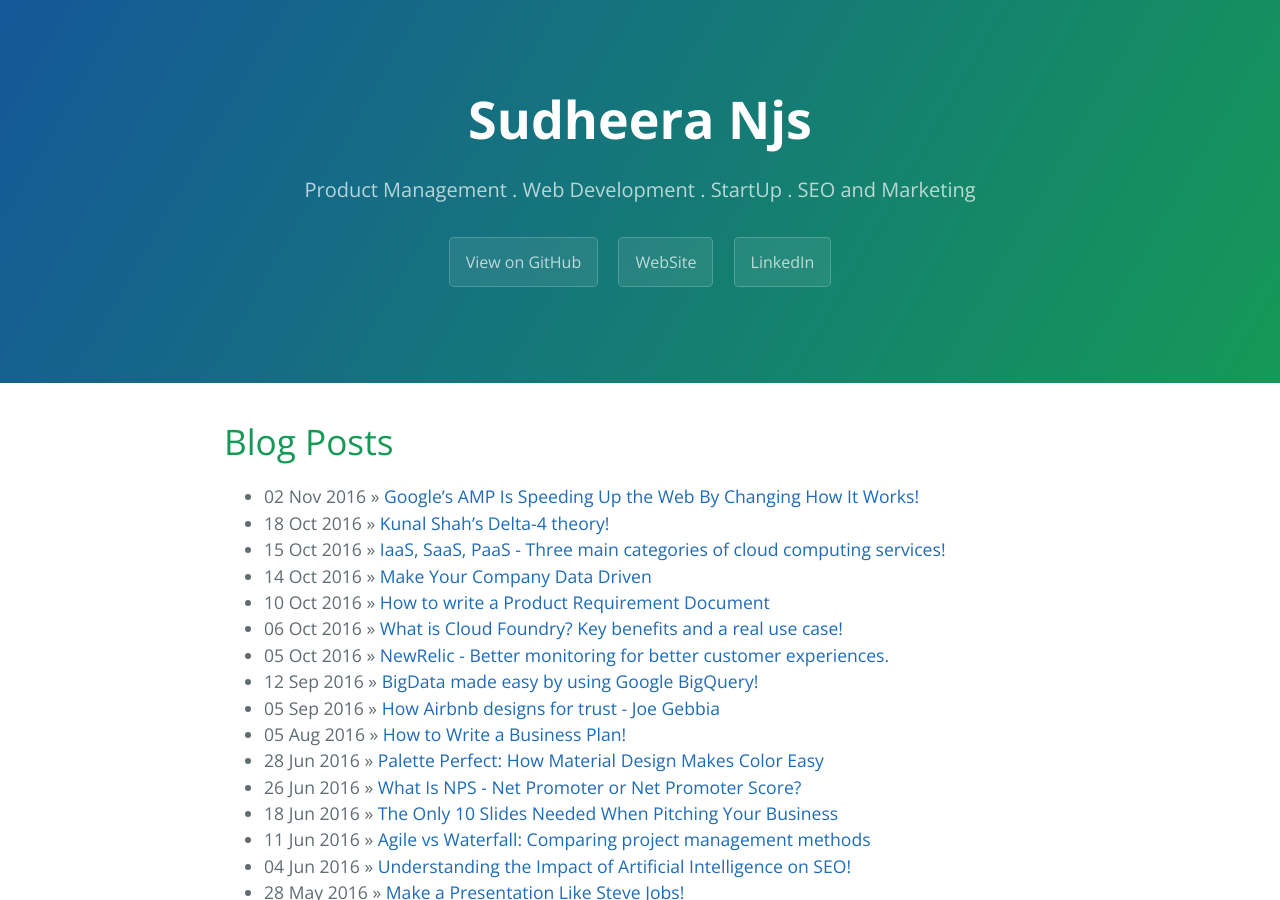
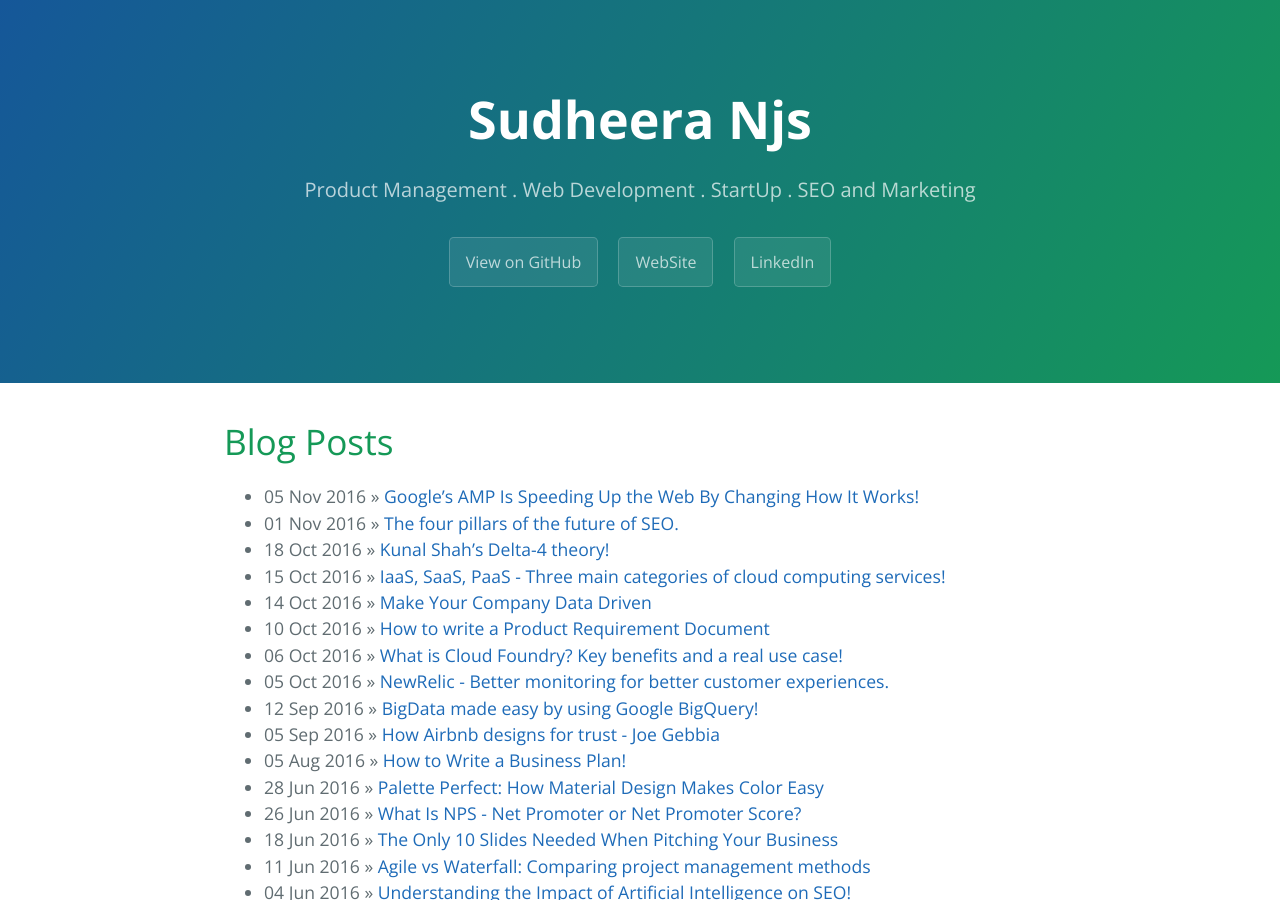
Before and after one commit to sudheeran/sudheeran.github.io, a Jekyll site: the page built from index.html, in a window 1280 px wide and 900 px high. Built offline with Jekyll 4.4.1, drawn with Linux system fonts in a browser that asks for light colours; the list of posts is cut into pages by our own code; some of the changed lines change nothing that is shown.

Commit message:
future seo article & noindex mettag

```diff
--- a/_includes/head.html
+++ b/_includes/head.html
@@ -2,6 +2,7 @@
   <meta charset="UTF-8">
   <title>{{ site.title }}</title>
   <meta name="viewport" content="width=device-width, initial-scale=1">
+  <META NAME="ROBOTS" CONTENT="NOINDEX, NOFOLLOW">
   <meta name="theme-color" content="#157878">
   <link rel="stylesheet" href="{{ site.baseurl }}/css/normalize.css">
   <link href='https://fonts.googleapis.com/css?family=Open+Sans:400,700' rel='stylesheet' type='text/css'>
--- /dev/null
+++ b/_posts/2016-11-01-sample-content.markdown
@@ -0,0 +1,76 @@
+---
+layout: default
+title:  "The four pillars of the future of SEO."
+date:   2016-11-01 16:50:00
+categories: main
+---
+
+<h2>What does the future of search engine optimization have in store for us? </h2>
+
+
+SEO has come a long way from being all about on-page optimization, building backlinks and creating “relevant” content. SEO is moving toward a more inclusive strategy that goes beyond new ways of link building or content marketing.
+
+A huge part of present-day SEO practices is brand building and influencing search queries themselves, as opposed to starting with a truckload of keywords and creating content around them. Therefore, while links, keywords, content and site optimization remain the building blocks of SEO, the columns on which the edifice is being built are taking on a different appearance. Let’s see what these pillars are.
+
+<h3>1. RankBrain </h3>
+
+
+<figure style="text-align:center;"><img src="/images/rb.jpg" title="RankBrain"></figure>
+
+
+Although RankBrain is the third most significant ranking factor in the Google algorithm, it is perhaps the most misunderstood one. The speculations and counter-speculations never seem to end.
+
+Since RankBrain was one of the few algorithm updates that Google first revealed to a major news publication, it has caught and held onto the attention of the general tech-reading public, in addition to search engine marketers.
+
+I personally believe Google’s admission that they fully don’t understand RankBrain. However, this doesn’t mask the fact that they’ve made great strides in using machine learning to entrust their prized search algorithm to it.
+
+Additionally, we do have some idea about what RankBrain does not do. According to Gary Illyes and Andrey Lipattsev of Google, RankBrain does not act on your backlink profile, content quality or click-through rate. It only helps the algorithm interpret queries better and match them with relevant page content.
+
+And since Google can do what it does best with less human intervention, industry leaders unanimously agreed that it will gain more significance. So it was no surprise when earlier this year, Jeff Dean revealed that RankBrain now processes every single Google search (that’s at least 63,000 a second) — up from barely 15 percent nine months before.
+
+The future has already happened here.
+
+
+<h3>2. Accelerated Mobile Pages (AMP)</h3>
+
+<figure style="text-align:center;"><img src="/images/am.jpg" title="AMP"></figure>
+
+
+AMP stands for Accelerated Mobile Pages, a Google-backed project designed as an open standard for any publisher to have pages load quickly on mobile devices.
+
+AMP HTML is a way to build web pages for static content that render with reliable, fast performance. It is our attempt at fixing what many perceive as painfully slow page load times – especially when reading content on the mobile web.
+
+In February 2016, Google integrated results from its Accelerated Mobile Pages project into its search results in the form of a “Top Stories” carousel in mobile results. Six months later, Google started displaying links to AMP pages in the main organic search results.
+
+
+<h3>3. The Knowledge Graph & Rich answers</h3>
+
+<figure style="text-align:center;"><img src="/images/kg.png" title="Knowledge Graph"></figure>
+
+
+Google’s Knowledge Graph, which it launched in 2012, is its slow but sure attempt to “organize the world’s information and make it universally accessible,” in line with their mission. In a nutshell, it’s Google’s attempt at scraping — sorry, replicating — Wikipedia:
+
+The Knowledge Graph is a knowledge base used by Google to enhance its search engine’s search results with semantic-search information gathered from a wide variety of sources.
+
+The “wide variety of sources” includes Wikidata (to which Google moved its Freebase data and actively contributes), Wikipedia and the CIA World Factbook.
+
+Typically, knowledge graph elements are in the form of boxes of structured information with links to authoritative sources of further information (not always, though). Common formats include the knowledge panel displayed on the right of a SERP and answer box, displayed on top of other organic results.
+
+
+<h3>4. Real-time, integrated penalty filters </h3>
+
+<figure style="text-align:center;"><img src="/images/gp.jpg" title="Real time"></figure>
+
+
+Now you see it, now you don’t. There it is! Oh, it isn’t. Google announced that they have finally updated Penguin (after what seemed like a never-ending wait of almost two years), noting that it is for the last time.
+
+That’s because Penguin is now a real-time signal processed within Google’s search algorithm — data on your pages is refreshed every time Google re-crawls and re-indexes them.
+
+A few months earlier, Google also integrated Panda into their main algorithm (though unlike Penguin, it does not update in real time).
+
+Notice a pattern here? Google wants to make spam fighting a central, automated function of serving search results.
+
+This is a very positive sign for website owners — cleaning up spammy backlinks and getting rid of poor-quality content will bring quick results. Marketers struggling to justify extra efforts to improve the quality of their websites will now be able to put their money where their mouth is.
+
+
+Source : <a href="http://searchengineland.com/four-pillars-future-seo-259590" > Pratik Dholakiya</a>
--- a/_posts/2016-11-02-sample-content.markdown
+++ b/_posts/2016-11-05-sample-content.markdown
@@ -1,7 +1,7 @@
 ---
 layout: default
 title:  "Google’s AMP Is Speeding Up the Web By Changing How It Works!"
-date:   2016-11-02 16:50:00
+date:   2016-11-05 16:50:00
 categories: main
 ---
 
```
Also changed, not shown: images/am.jpg (added), images/gp.jpg (added), images/kg.png (added), images/rb.jpg (added).
